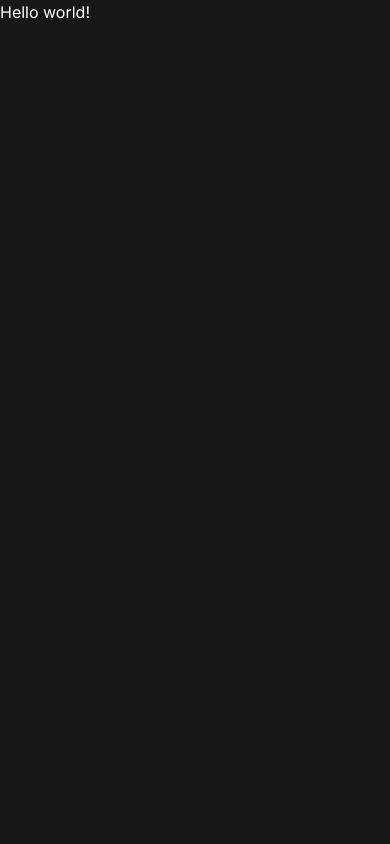
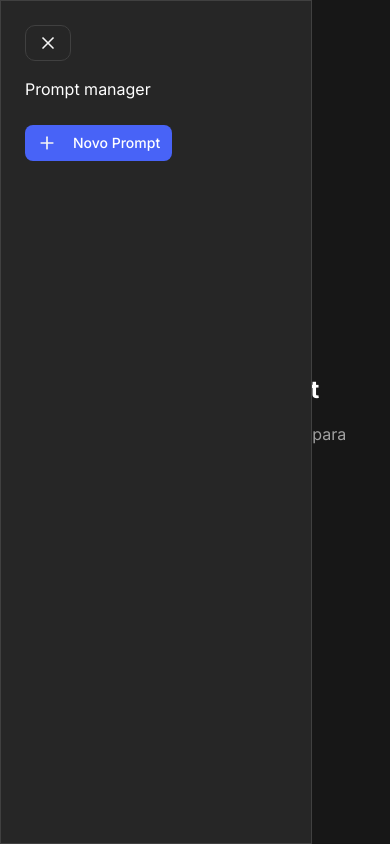
Before and after one commit to Jeffersoncharlles/prompt-manager, a Next.js app: page / in a window 390 px wide. Built offline with nearby package versions, Linux system fonts and the light colour scheme; no server answers; the database is empty.

Commit message:
chore: new start feature aside

```diff
--- /dev/null
+++ b/src/app/(dashboard)/page.tsx
@@ -0,0 +1,14 @@
+export default function Home() {
+  return (
+    <main className="flex min-h-full">
+      <section className="flex flex-1 items-center justify-center">
+        <div className="text-center">
+          <h1 className="text-2xl font-bold mb-4">Selecione um prompt</h1>
+          <p className="text-neutral-400">
+            Escolha um prompt da lista ao lado para visualizar e editar
+          </p>
+        </div>
+      </section>
+    </main>
+  )
+}
--- a/src/app/layout.tsx
+++ b/src/app/layout.tsx
@@ -1,6 +1,7 @@
 import type { Metadata } from 'next'
 import { Inter } from 'next/font/google'
 import './globals.css'
+import Sidebar, { SidebarComponent } from '@/components/sidebar-componet'
 
 export const metadata: Metadata = {
   title: {
@@ -26,7 +27,14 @@ export default function RootLayout({
       <body
         className={`${inter.className} bg-neutral-900 text-white antialiased`}
       >
-        {children}
+        <section className="flex h-screen">
+          <main className="relative flex-1 overflow-auto min-w-0">
+            <SidebarComponent />
+            <div className="p-4 sm:p-6 md:p-8 max-w-full md:max-w-3xl mx-auto h-full">
+              {children}
+            </div>
+          </main>
+        </section>
       </body>
     </html>
   )
--- a/src/app/page.tsx
+++ /dev/null
@@ -1,7 +0,0 @@
-export default function Home() {
-  return (
-    <main>
-      <div>Hello world!</div>
-    </main>
-  )
-}
--- /dev/null
+++ b/src/components/sidebar-componet.tsx
@@ -0,0 +1,10 @@
+import { getPrompts } from '@/http/get-promps'
+import { SidebarContent } from './sidebar/sidebar-content'
+
+export const SidebarComponent = async () => {
+  const prompts = await getPrompts()
+
+  return <SidebarContent />
+}
+
+export default SidebarComponent
--- /dev/null
+++ b/src/components/sidebar/sidebar-content.tsx
@@ -0,0 +1,56 @@
+'use client'
+
+import { ArrowLeftToLine, Plus, X } from 'lucide-react'
+import { useState } from 'react'
+import { Button } from '../ui/button'
+import { Sidebar } from './sidebar'
+
+export const SidebarContent = () => {
+  const [isCollapsed, setIsCollapsed] = useState(false)
+
+  const collapseSidebar = () => setIsCollapsed(true)
+
+  const expandSidebar = () => {
+    setIsCollapsed(false)
+  }
+
+  return (
+    <Sidebar.Root data-collapsed={isCollapsed}>
+      {!isCollapsed && (
+        <section className="p-6">
+          <Sidebar.Menu className="">
+            <div className="flex items-center justify-between">
+              <Button
+                variant={'secondary'}
+                aria-label="Fechar menu"
+                title="Fechar menu"
+              >
+                <X className="size-5 text-neutral-100" />
+              </Button>
+            </div>
+          </Sidebar.Menu>
+
+          <div className="flex w-full items-center justify-between mb-6">
+            <Sidebar.Header>
+              Prompt manager
+              <Button
+                variant={'icon'}
+                onClick={collapseSidebar}
+                className="cursor-pointer hidden md:inline-flex p-2 hover:bg-neutral-700 focus:outline-none focus-visible:ring-2 focus-visible:ring-accent-500 rounded-lg transition-colors"
+              >
+                <ArrowLeftToLine className="size-5 text-neutral-100" />
+              </Button>
+            </Sidebar.Header>
+          </div>
+
+          <div className="">
+            <Button>
+              <Plus className="size-5 text-neutral-100 mr-2" />
+              Novo Prompt
+            </Button>
+          </div>
+        </section>
+      )}
+    </Sidebar.Root>
+  )
+}
--- /dev/null
+++ b/src/components/sidebar/sidebar.tsx
@@ -0,0 +1,39 @@
+import type { ComponentProps } from 'react'
+import { twMerge } from 'tailwind-merge'
+
+interface SidebarRootProps extends ComponentProps<'aside'> {}
+const SidebarRoot = ({ className, ...props }: SidebarRootProps) => {
+  return (
+    <aside
+      {...props}
+      className={twMerge(
+        'flex flex-col h-full ease-in-out ',
+        'border border-neutral-700 bg-neutral-800 transition-[transform,width] duration-300',
+        'data-[collapsed=true]:md:w-16 data-[collapsed=false]:md:w-[384px]',
+        'fixed md:relative left-0 top-0 z-50 md:z-auto w-[80vw] sm:w-[320px]',
+        className,
+      )}
+    />
+  )
+}
+
+interface SidebarHeaderProps extends ComponentProps<'header'> {}
+const SidebarHeader = ({ className, ...props }: SidebarHeaderProps) => {
+  return (
+    <header
+      className={twMerge('flex w-full items-center justify-between', className)}
+      {...props}
+    />
+  )
+}
+
+interface SidebarMenuProps extends ComponentProps<'div'> {}
+const SidebarMenu = ({ className, ...props }: SidebarMenuProps) => {
+  return <div className={twMerge('md:hidden mb-4', className)} {...props} />
+}
+
+export const Sidebar = {
+  Root: SidebarRoot,
+  Header: SidebarHeader,
+  Menu: SidebarMenu,
+}
--- a/src/components/ui/button.tsx
+++ b/src/components/ui/button.tsx
@@ -5,17 +5,17 @@ import type * as React from 'react'
 import { cn } from '@/lib/utils'
 
 const buttonVariants = cva(
-  "inline-flex items-center justify-center gap-2 whitespace-nowrap rounded-md text-sm font-medium transition-all disabled:pointer-events-none disabled:opacity-50 [&_svg]:pointer-events-none [&_svg:not([class*='size-'])]:size-4 shrink-0 [&_svg]:shrink-0 outline-none focus-visible:border-ring focus-visible:ring-ring/50 focus-visible:ring-[3px] aria-invalid:ring-destructive/20 dark:aria-invalid:ring-destructive/40 aria-invalid:border-destructive",
+  "cursor-pointer border-[#424242] inline-flex items-center justify-center gap-2 whitespace-nowrap rounded-md text-sm font-medium transition-all disabled:pointer-events-none disabled:opacity-50 [&_svg]:pointer-events-none [&_svg:not([class*='size-'])]:size-4 shrink-0 [&_svg]:shrink-0 outline-none focus-visible:border-ring focus-visible:ring-ring/50 focus-visible:ring-[3px] aria-invalid:ring-destructive/20 dark:aria-invalid:ring-destructive/40 aria-invalid:border-destructive",
   {
     variants: {
       variant: {
-        default: 'bg-primary text-primary-foreground hover:bg-primary/90',
+        default: 'bg-accent-600 text-white hover:bg-accent-500',
         destructive:
           'bg-destructive text-white hover:bg-destructive/90 focus-visible:ring-destructive/20 dark:focus-visible:ring-destructive/40 dark:bg-destructive/60',
-        outline:
-          'border bg-background shadow-xs hover:bg-accent hover:text-accent-foreground dark:bg-input/30 dark:border-input dark:hover:bg-input/50',
+        outline: 'border bg-neutral-700 text-white hover:bg-neutral-600',
         secondary:
-          'bg-secondary text-secondary-foreground hover:bg-secondary/80',
+          'p-2 bg-neutral-800 border border-neutral-700 rounded-lg hover:bg-neutral-600 transition-colors',
+        icon: 'text-alert-600 transition-all duration-200 ml-2 p-1 hover:bg-alert-600 rounded hover:text-white',
         ghost:
           'hover:bg-accent hover:text-accent-foreground dark:hover:bg-accent/50',
         link: 'text-primary underline-offset-4 hover:underline',
@@ -24,7 +24,7 @@ const buttonVariants = cva(
         default: 'h-9 px-4 py-2 has-[>svg]:px-3',
         xs: "h-6 gap-1 rounded-md px-2 text-xs has-[>svg]:px-1.5 [&_svg:not([class*='size-'])]:size-3",
         sm: 'h-8 rounded-md gap-1.5 px-3 has-[>svg]:px-2.5',
-        lg: 'h-10 rounded-md px-6 has-[>svg]:px-4',
+        lg: 'h-12 rounded-md px-6 has-[>svg]:px-4',
         icon: 'size-9',
         'icon-xs': "size-6 rounded-md [&_svg:not([class*='size-'])]:size-3",
         'icon-sm': 'size-8',
--- /dev/null
+++ b/src/http/get-promps.ts
@@ -0,0 +1,7 @@
+import { prisma } from '@/lib/prisma'
+
+export const getPrompts = async () => {
+  const prompts = await prisma.prompt.findMany()
+
+  return prompts
+}
```
